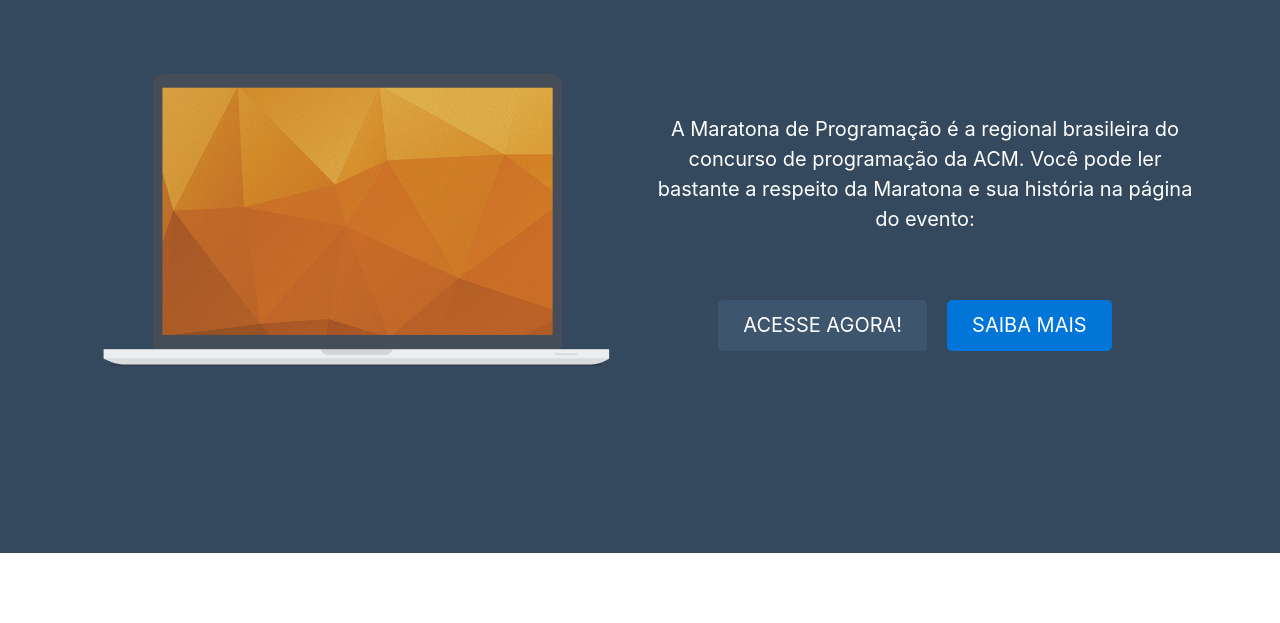
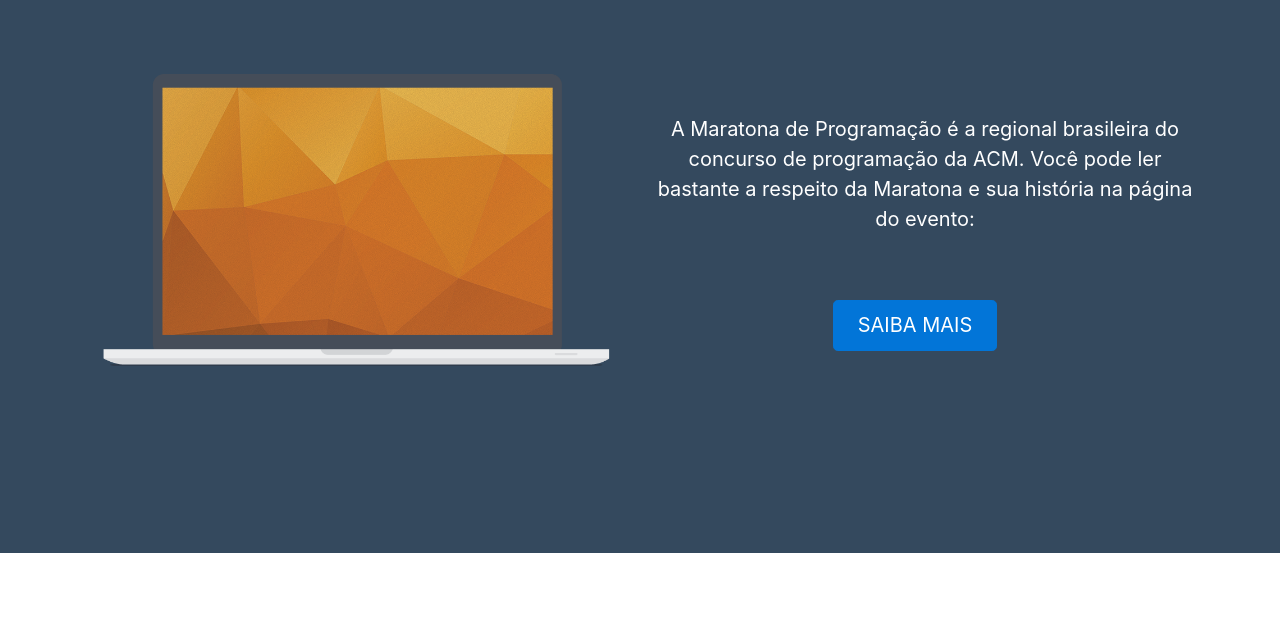
Before and after one commit to thild/hotsite-ermp, a website with bundled scripts: page index.html in a window 1280 px wide. Shown: the part 177-800 px from the top of the page. Built offline with nearby package versions, Linux system fonts and the light colour scheme.

Commit message:
Link no botão

```diff
--- a/index.html
+++ b/index.html
@@ -81,7 +81,7 @@
             <div class="col-md-6 col-sm-6 col-xs-12 wow fadeInRight delay-0-5 text-center">
                 <p>A Maratona de Programação é a regional brasileira do concurso de programação da ACM. Você pode ler
                     bastante a respeito da Maratona e sua história na página do evento:</p>
-                <a href="#" class="btn btn-common btn-lg">Acesse Agora!</a><a href="#" class="btn btn-primary btn-lg">Saiba
+                <a href="http://maratona.ime.usp.br/" class="btn btn-primary btn-lg">Saiba
                 mais</a></div>
 
         </div>
```
